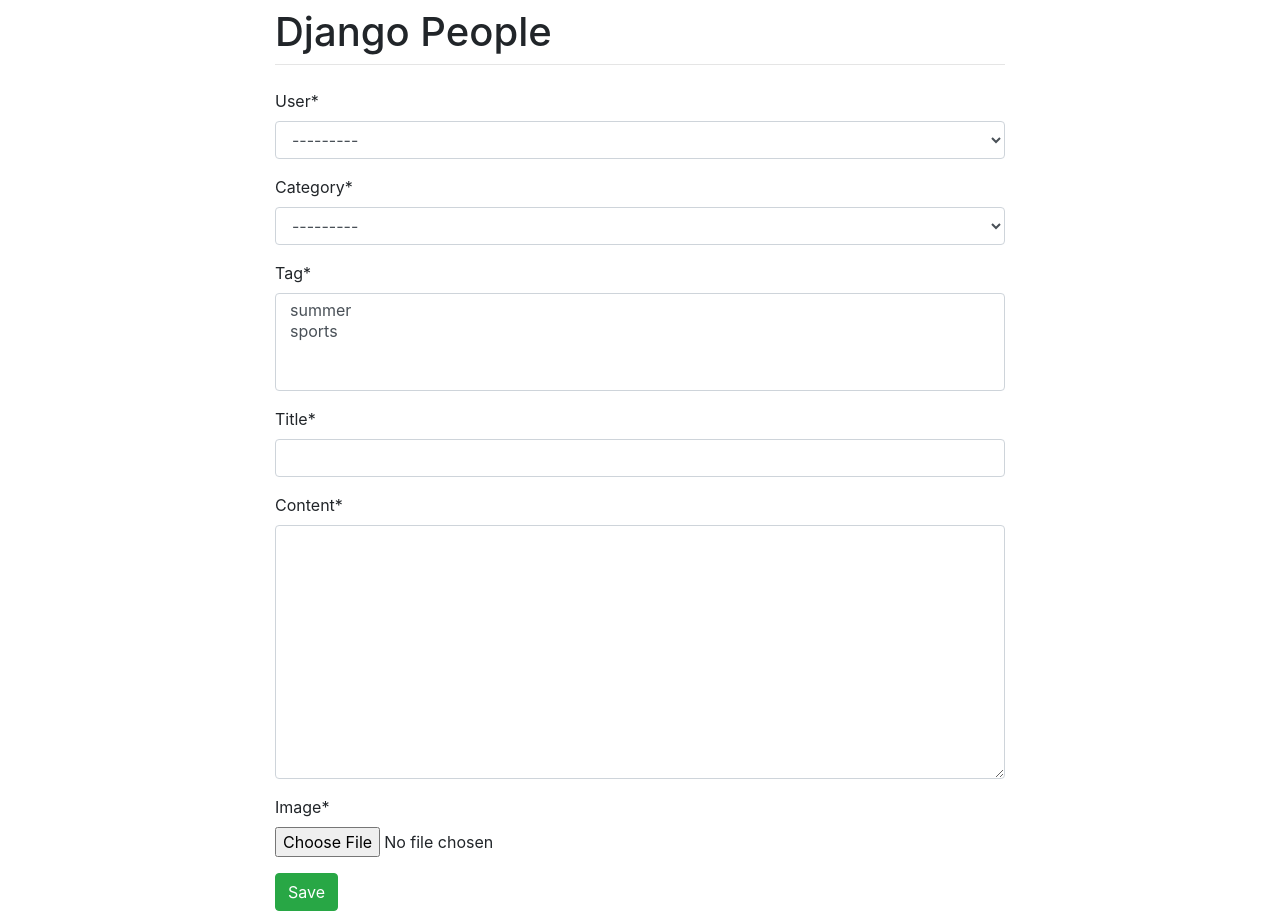
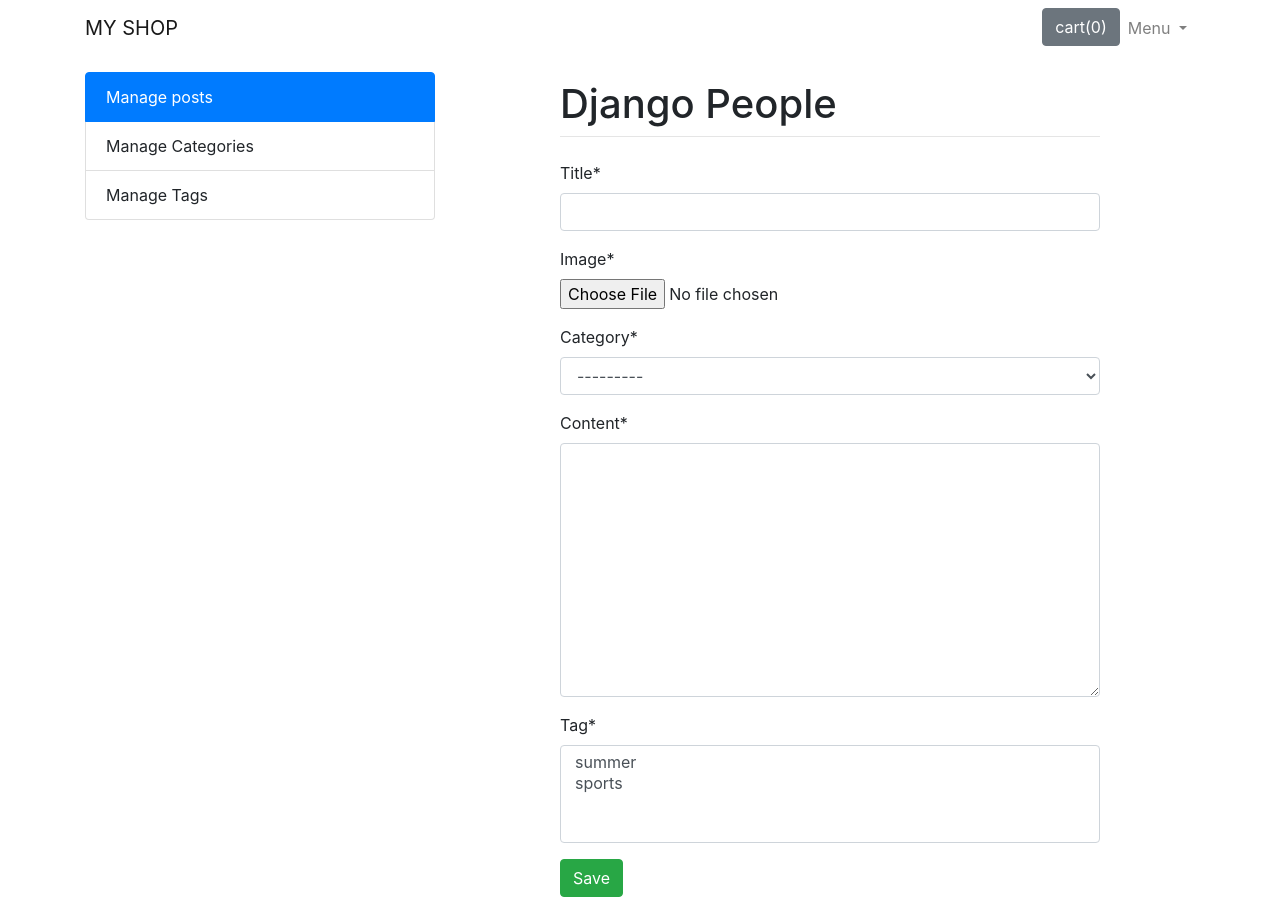
Before and after one commit to ELATTARIYassine/Django-apps, a Django app: page / in a window 1280 px wide. Run offline with Django 3.2, Linux system fonts and the light colour scheme; data comes from the database, SQL or seed files in the repository; both versions use the stored data as it was after the commit; some libraries are stand-ins or nearby versions.

Commit message:
[blog] feat: add user server side

```diff
--- a/blog/adminSide/forms.py
+++ b/blog/adminSide/forms.py
@@ -5,4 +5,4 @@
 class PostForm(ModelForm):
 	class Meta:
 		model = Post
-		fields = '__all__'
+		fields = ['title','image','category', 'content', 'tag']
--- a/blog/adminSide/templates/adminSide/base.html
+++ b/blog/adminSide/templates/adminSide/base.html
@@ -8,9 +8,48 @@
     <title>Django People</title>
 </head>
 <body>
+<nav class="navbar navbar-light navbar-expand-md bg-faded justify-content-center">
+    <div class="container">
+        <a href="/" class="navbar-brand d-flex w-50 me-auto">MY SHOP</a>
+        <button class="navbar-toggler" type="button" data-bs-toggle="collapse" data-bs-target="#collapsingNavbar3">
+            <span class="navbar-toggler-icon"></span>
+        </button>
+        <div class="navbar-collapse collapse w-100" id="collapsingNavbar3">
+            <ul class="nav navbar-nav ms-auto w-100 justify-content-end">
+                <li class="nav-item">
+                    <button data-bs-html="true" id="cart" type="button" class="btn btn-secondary"
+                            data-bs-container="body" data-bs-toggle="popover" data-bs-placement="bottom"
+                            data-bs-content="Bottom popover">
+                        cart(0)
+                    </button>
+                </li>
+                <li class="nav-item dropdown">
+                    <a class="nav-link dropdown-toggle" href="#" id="navbarScrollingDropdown" role="button"
+                       data-bs-toggle="dropdown" aria-expanded="false"> Menu </a>
+                    <ul class="dropdown-menu dropdown-menu-right" aria-labelledby="navbarScrollingDropdown">
+                        <li><a class="dropdown-item" href="#">Item</a></li>
+                        <li><a class="dropdown-item" href="#">Item</a></li>
+                        <li>
+                            <hr class="dropdown-divider">
+                        </li>
+                        <li><a class="dropdown-item" href="#">Item</a></li>
+                    </ul>
+                </li>
+            </ul>
+        </div>
+    </div>
+</nav>
 <div class="container">
-    <div class="row justify-content-center">
-        <div class="col-8">
+    <div class="row mt-3">
+        <div class="col-4">
+            <ul class="list-group">
+                <li class="list-group-item active" aria-current="true">Manage posts</li>
+                <li class="list-group-item">Manage Categories</li>
+                <li class="list-group-item">Manage Tags</li>
+            </ul>
+        </div>
+        <div class="col-1"></div>
+        <div class="col-6">
             <h1 class="mt-2">Django People</h1>
             <hr class="mt-0 mb-4">
             {% block content %}
--- a/blog/adminSide/views.py
+++ b/blog/adminSide/views.py
@@ -9,6 +9,7 @@
 	if request.method == 'POST':
 		#print('Printing POST:', request.POST)
 		form = PostForm(request.POST, request.FILES)
+		form.instance.user = request.user
 		if form.is_valid():
 			form.save()
 			return redirect('/')
```
Also changed, not shown: blog/db.sqlite3, blog/media/posts/superman-clouds-minimal-4k-cy-1366x768.jpg (added), blog/media/posts/talking-to-bird-4k-n2-1366x768.jpg (added), blog/media/posts/the-batman-fan-made-4k-xx-1366x768.jpg (added), blog/media/posts/the-batman-fan-made-4k-xx-1366x768_PAnzLCR.jpg (added), blog/media/posts/the-batman-fan-made-4k-xx-1366x768_kqdzmhe.jpg (added), blog/media/posts/the-elder-scrolls-v-skyrim-artwork-4k-u9-1366x768.jpg (added).
